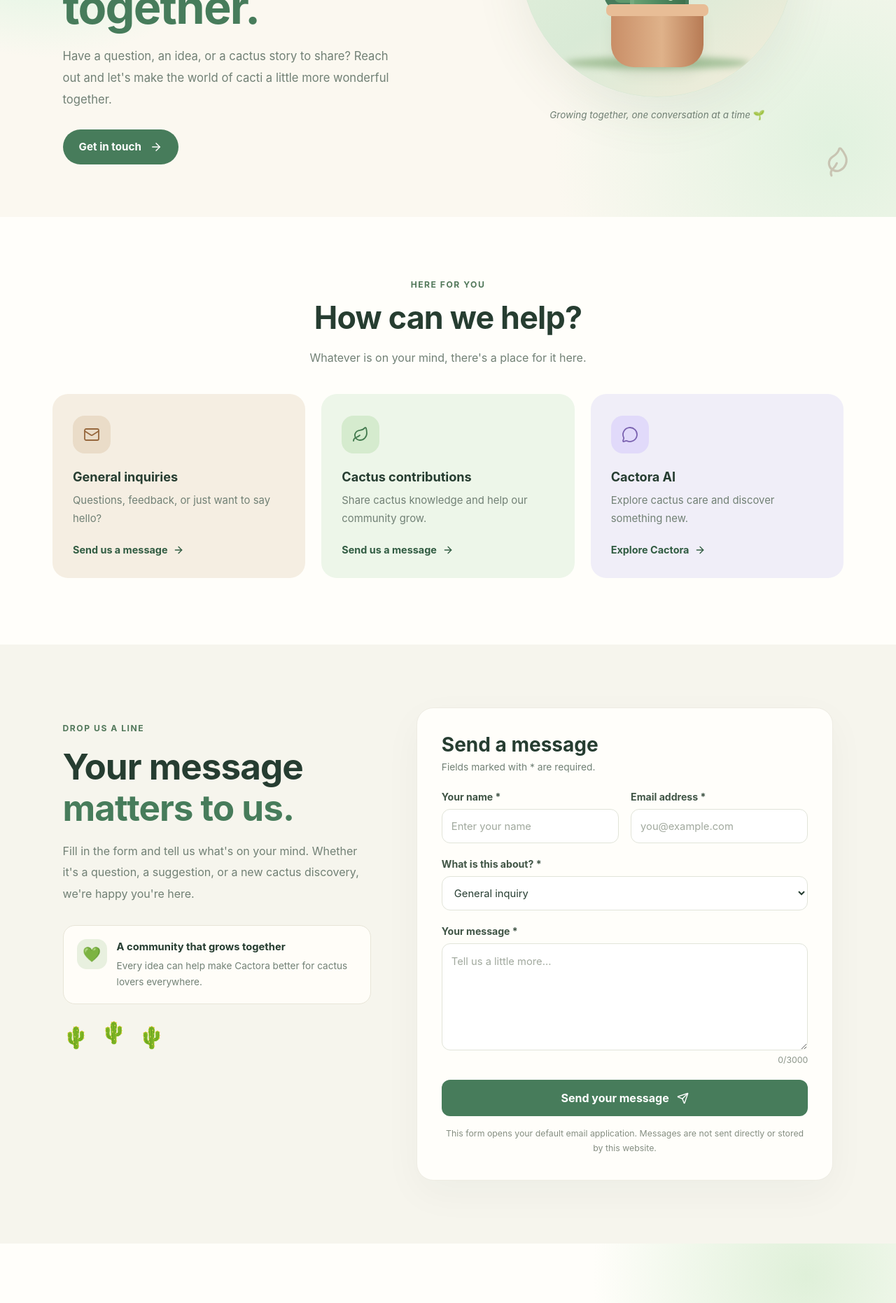
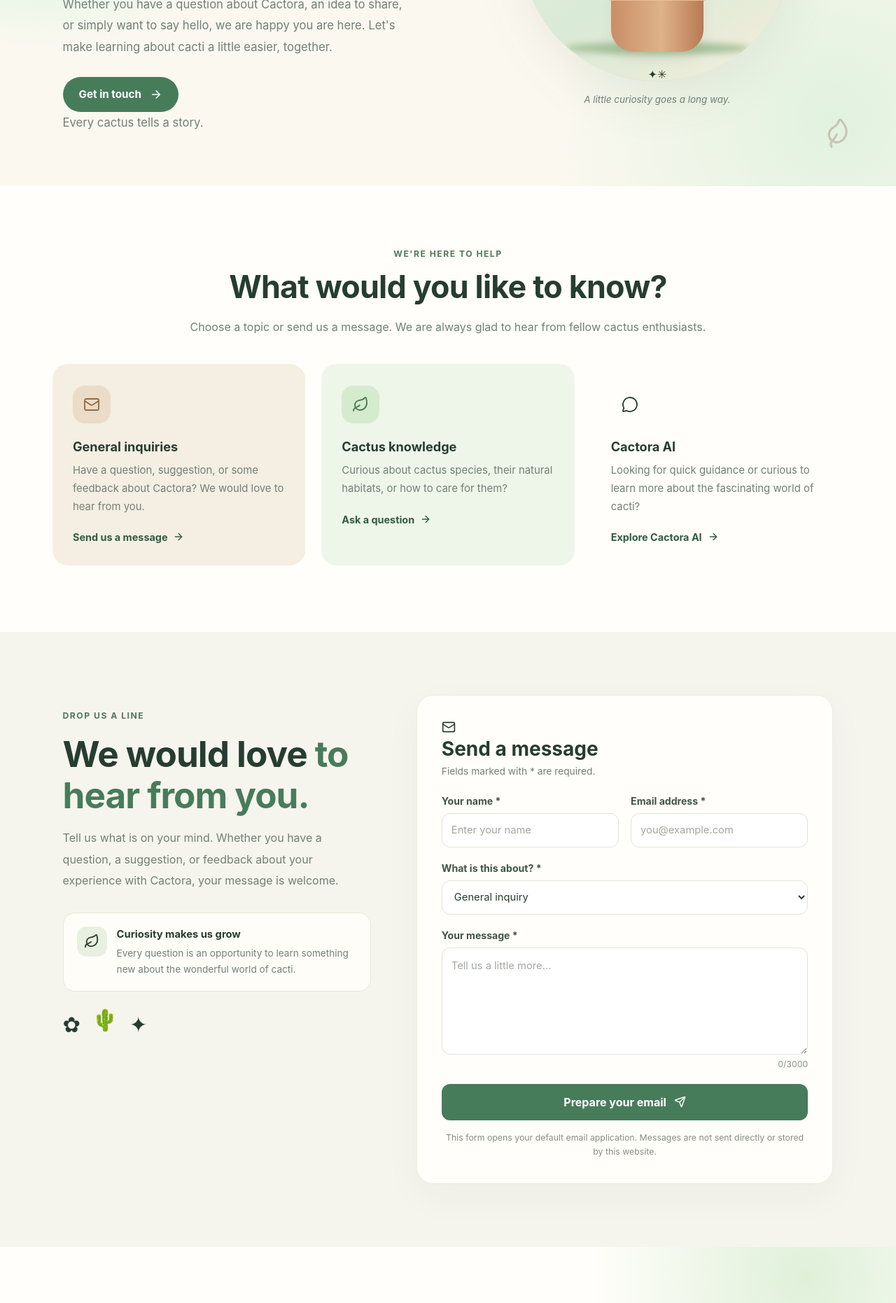
Before and after one commit to Pabasara-Ranasinghe/Cactora, a React app in the folder frontend/: page /contact in a window 1280 px wide. Shown: the part 460-2322 px from the top of the page at 70% size. Built offline with nearby package versions, Linux system fonts and the light colour scheme; the HTML template or start-up script is replaced by a standard one.

Commit message:
style: redesign contact page to match Cactora homepage

```diff
--- a/frontend/src/pages/Contact.jsx
+++ b/frontend/src/pages/Contact.jsx
@@ -17,20 +17,29 @@
   {
     icon: Mail,
     title: 'General inquiries',
-    description: 'Questions, feedback, or just want to say hello?',
+    description:
+      'Have a question, suggestion, or some feedback about Cactora? We would love to hear from you.',
     color: 'beige',
+    action: 'Send us a message',
+    href: '#contact-form',
   },
   {
     icon: Leaf,
-    title: 'Cactus contributions',
-    description: 'Share cactus knowledge and help our community grow.',
+    title: 'Cactus knowledge',
+    description:
+      'Curious about cactus species, their natural habitats, or how to care for them?',
     color: 'green',
+    action: 'Ask a question',
+    href: '#contact-form',
   },
   {
     icon: MessageCircle,
     title: 'Cactora AI',
-    description: 'Explore cactus care and discover something new.',
-    color: 'lavender',
+    description:
+      'Looking for quick guidance or curious to learn more about the fascinating world of cacti?',
+    color: 'pink',
+    action: 'Explore Cactora AI',
+    href: '/ai',
   },
 ]
 
@@ -68,9 +77,8 @@
       `Name: ${formData.name}\nEmail: ${formData.email}\nSubject: ${formData.subject}\n\nMessage:\n${formData.message}`,
     )
 
-    // Opens the visitor's default email application.
-    // Replace the empty recipient with your official contact email
-    // when you are ready to configure email delivery.
+    // Add Cactora's official email address before enabling email delivery.
+    // Example: mailto:hello@yourdomain.com
     window.location.href = `mailto:?subject=${subject}&body=${body}`
 
     setEmailPrepared(true)
@@ -79,13 +87,19 @@
   return (
     <MotionConfig reducedMotion="user">
       <main className="contact-page">
-        {/* Hero section */}
+        {/* Hero */}
         <section className="contact-hero">
-          <div className="contact-hero-decoration contact-decoration-one" aria-hidden="true">
+          <div
+            className="contact-hero-decoration contact-decoration-one"
+            aria-hidden="true"
+          >
             <Flower2 />
           </div>
 
-          <div className="contact-hero-decoration contact-decoration-two" aria-hidden="true">
+          <div
+            className="contact-hero-decoration contact-decoration-two"
+            aria-hidden="true"
+          >
             <Leaf />
           </div>
 
@@ -97,29 +111,35 @@
           >
             <span className="contact-eyebrow">
               <Sparkles size={16} />
-              WE'D LOVE TO HEAR FROM YOU
+              LET'S CONNECT
             </span>
 
             <h1>
-              Let's grow something
-              <span> wonderful together.</span>
+              Every great discovery
+              <span> starts with a question.</span>
             </h1>
 
             <p>
-              Have a question, an idea, or a cactus story to share?
-              Reach out and let's make the world of cacti a little
-              more wonderful together.
+              Whether you have a question about Cactora, an idea to
+              share, or simply want to say hello, we are happy you are
+              here. Let's make learning about cacti a little easier,
+              together.
             </p>
 
             <a className="contact-hero-button" href="#contact-form">
               Get in touch
               <ArrowRight size={18} />
             </a>
+
+            <p className="contact-hero-tagline">
+              Every cactus tells a story.
+            </p>
           </motion.div>
 
-          {/* CSS cactus illustration */}
+          {/* Decorative cactus illustration */}
           <motion.div
             className="contact-hero-art"
+            aria-hidden="true"
             initial={shouldReduceMotion ? false : { opacity: 0, scale: 0.94 }}
             animate={{ opacity: 1, scale: 1 }}
             transition={{ duration: 0.75, delay: 0.1 }}
@@ -127,13 +147,8 @@
             <div className="contact-art-circle">
               <div className="contact-art-sun" />
 
-              <div className="contact-art-flower flower-left" aria-hidden="true">
-                ✿
-              </div>
-
-              <div className="contact-art-flower flower-right" aria-hidden="true">
-                ✿
-              </div>
+              <div className="contact-art-flower flower-left">✿</div>
+              <div className="contact-art-flower flower-right">✿</div>
 
               <div className="contact-art-cactus">
                 <div className="contact-cactus-arm arm-left" />
@@ -146,10 +161,13 @@
               </div>
 
               <div className="contact-art-ground" />
+
+              <span className="contact-art-sparkle sparkle-one">✦</span>
+              <span className="contact-art-sparkle sparkle-two">✳</span>
             </div>
 
             <span className="contact-art-caption">
-              Growing together, one conversation at a time 🌱
+              A little curiosity goes a long way.
             </span>
           </motion.div>
         </section>
@@ -157,27 +175,27 @@
         {/* Contact options */}
         <section className="contact-options-section">
           <div className="contact-section-heading">
-            <span className="contact-small-label">HERE FOR YOU</span>
+            <span className="contact-small-label">WE'RE HERE TO HELP</span>
 
-            <h2>How can we help?</h2>
+            <h2>What would you like to know?</h2>
 
             <p>
-              Whatever is on your mind, there's a place for it here.
+              Choose a topic or send us a message. We are always glad
+              to hear from fellow cactus enthusiasts.
             </p>
           </div>
 
           <div className="contact-options-grid">
             {contactOptions.map((option, index) => {
               const Icon = option.icon
+              const isInternalRoute = option.href.startsWith('/')
 
               return (
                 <motion.article
                   className={`contact-option-card ${option.color}`}
                   key={option.title}
                   initial={
-                    shouldReduceMotion
-                      ? false
-                      : { opacity: 0, y: 18 }
+                    shouldReduceMotion ? false : { opacity: 0, y: 18 }
                   }
                   whileInView={{ opacity: 1, y: 0 }}
                   viewport={{ once: true, amount: 0.2 }}
@@ -185,9 +203,7 @@
                     duration: 0.45,
                     delay: index * 0.1,
                   }}
-                  whileHover={
-                    shouldReduceMotion ? undefined : { y: -5 }
-                  }
+                  whileHover={shouldReduceMotion ? undefined : { y: -5 }}
                 >
                   <div className="contact-option-icon">
                     <Icon size={24} strokeWidth={1.8} />
@@ -197,14 +213,14 @@
 
                   <p>{option.description}</p>
 
-                  {option.title === 'Cactora AI' ? (
-                    <Link to="/" className="contact-option-link">
-                      Explore Cactora
+                  {isInternalRoute ? (
+                    <Link to={option.href} className="contact-option-link">
+                      {option.action}
                       <ArrowRight size={16} />
                     </Link>
                   ) : (
-                    <a href="#contact-form" className="contact-option-link">
-                      Send us a message
+                    <a href={option.href} className="contact-option-link">
+                      {option.action}
                       <ArrowRight size={16} />
                     </a>
                   )}
@@ -214,41 +230,41 @@
           </div>
         </section>
 
-        {/* Contact form section */}
+        {/* Contact form */}
         <section className="contact-form-section" id="contact-form">
           <div className="contact-form-intro">
             <span className="contact-small-label">DROP US A LINE</span>
 
             <h2>
-              Your message
-              <span> matters to us.</span>
+              We would love
+              <span> to hear from you.</span>
             </h2>
 
             <p>
-              Fill in the form and tell us what's on your mind.
-              Whether it's a question, a suggestion, or a new cactus
-              discovery, we're happy you're here.
+              Tell us what is on your mind. Whether you have a question,
+              a suggestion, or feedback about your experience with
+              Cactora, your message is welcome.
             </p>
 
             <div className="contact-promise">
               <div className="contact-promise-icon" aria-hidden="true">
-                💚
+                <Leaf size={22} />
               </div>
 
               <div>
-                <strong>A community that grows together</strong>
+                <strong>Curiosity makes us grow</strong>
 
                 <p>
-                  Every idea can help make Cactora better for
-                  cactus lovers everywhere.
+                  Every question is an opportunity to learn something
+                  new about the wonderful world of cacti.
                 </p>
               </div>
             </div>
 
             <div className="contact-form-decoration" aria-hidden="true">
+              <span>✿</span>
               <span>🌵</span>
-              <span>🌵</span>
-              <span>🌵</span>
+              <span>✦</span>
             </div>
           </div>
 
@@ -261,8 +277,14 @@
             transition={{ duration: 0.5 }}
           >
             <div className="contact-form-heading">
-              <h3>Send a message</h3>
-              <p>Fields marked with * are required.</p>
+              <span className="contact-form-heading-icon">
+                <Mail size={20} />
+              </span>
+
+              <div>
+                <h3>Send a message</h3>
+                <p>Fields marked with * are required.</p>
+              </div>
             </div>
 
             <div className="contact-form-row">
@@ -300,9 +322,7 @@
             </div>
 
             <div className="contact-field">
-              <label htmlFor="contact-subject">
-                What is this about? *
-              </label>
+              <label htmlFor="contact-subject">What is this about? *</label>
 
               <select
                 id="contact-subject"
@@ -313,8 +333,10 @@
               >
                 <option value="General inquiry">General inquiry</option>
                 <option value="Cactus information">Cactus information</option>
-                <option value="Cactus contribution">Cactus contribution</option>
                 <option value="Website feedback">Website feedback</option>
+                <option value="AI assistant feedback">
+                  AI assistant feedback
+                </option>
                 <option value="Technical issue">Technical issue</option>
                 <option value="Other">Other</option>
               </select>
@@ -340,7 +362,7 @@
             </div>
 
             <button className="contact-submit-button" type="submit">
-              Send your message
+              Prepare your email
               <Send size={17} />
             </button>
 
@@ -361,17 +383,17 @@
 
         {/* Final call to action */}
         <section className="contact-bottom-cta">
-          <div className="contact-cta-flower" aria-hidden="true">
-            🌵
+          <div className="contact-cta-icon" aria-hidden="true">
+            <Leaf size={27} />
           </div>
 
-          <span className="contact-small-label">KEEP EXPLORING</span>
+          <span className="contact-small-label">KEEP DISCOVERING</span>
 
-          <h2>There's always more to discover.</h2>
+          <h2>There is always more to discover.</h2>
 
           <p>
-            Find your next favorite cactus and keep growing your
-            botanical knowledge.
+            Explore fascinating cactus species, learn about their
+            unique characteristics, and let your curiosity grow.
           </p>
 
           <Link to="/explore" className="contact-cta-button">
```
